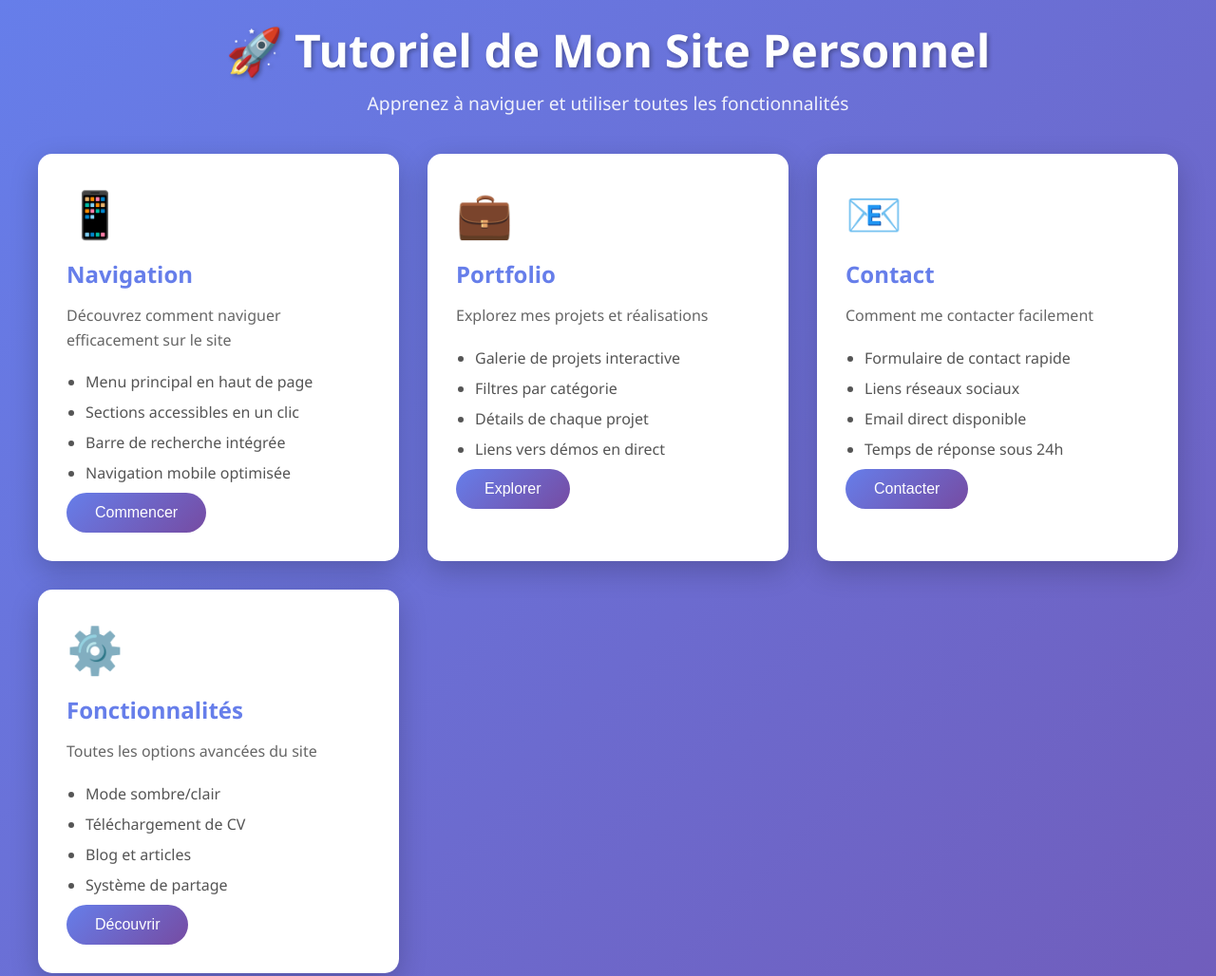
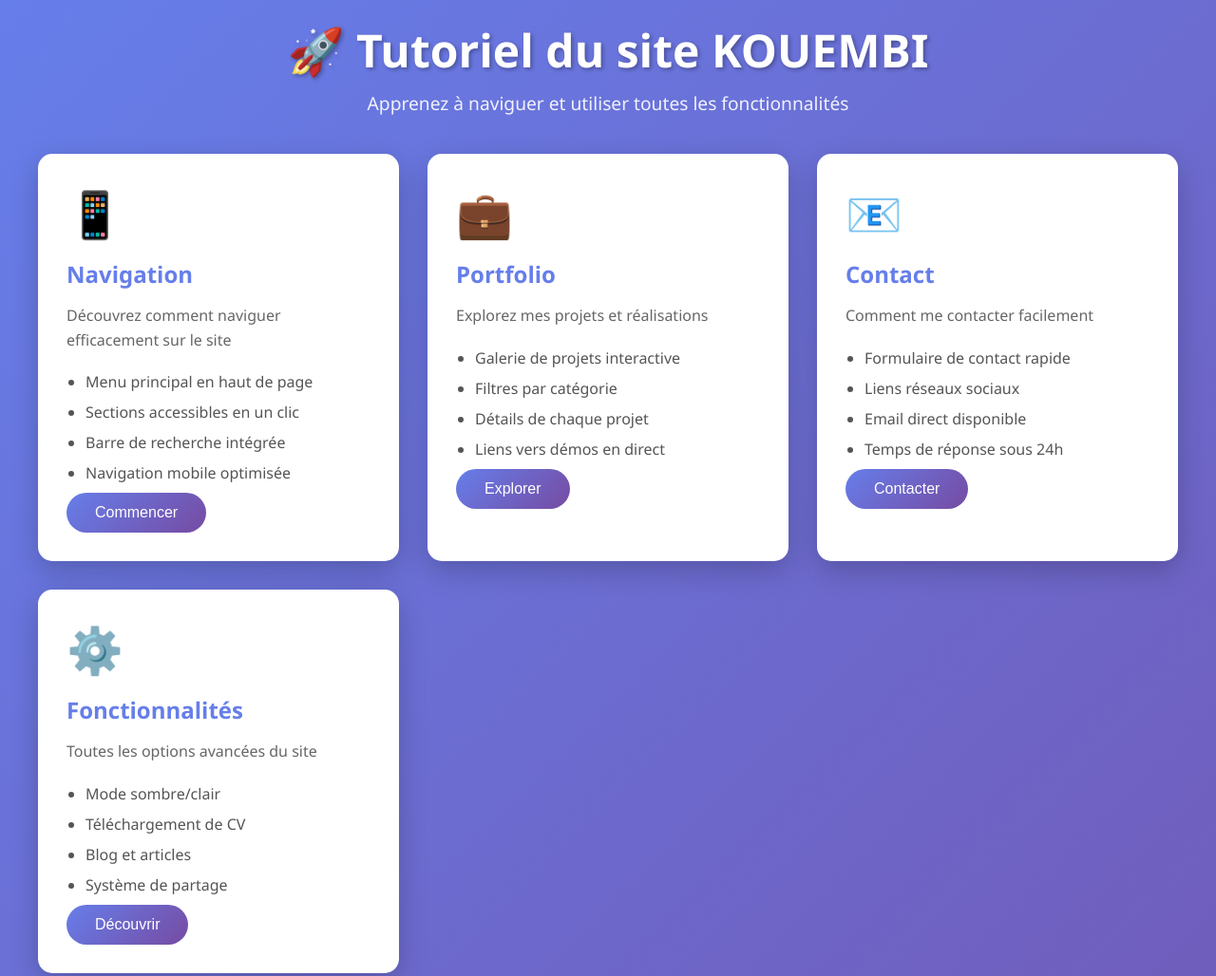
Before and after one commit to pk07Gouly/mes-essaies, a plain HTML site: page index.html in a window 1280 px wide. Shown: the top 1028 px of the page at 95% size. Drawn offline with Linux system fonts and the light colour scheme.

Commit message:
Update index.html

```diff
--- a/index.html
+++ b/index.html
@@ -9,7 +9,7 @@
 <body>
     <div class="container">
         <header>
-            <h1>🚀 Tutoriel de Mon Site Personnel</h1>
+            <h1>🚀 Tutoriel du site KOUEMBI</h1>
             <p>Apprenez à naviguer et utiliser toutes les fonctionnalités</p>
         </header>
 
```
